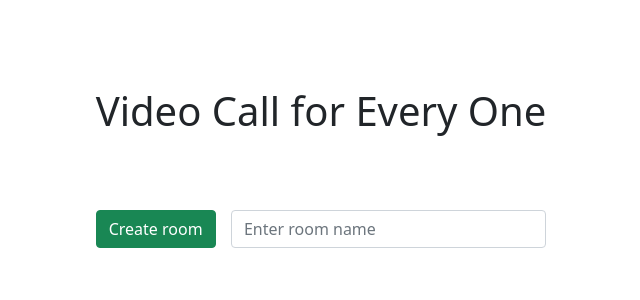
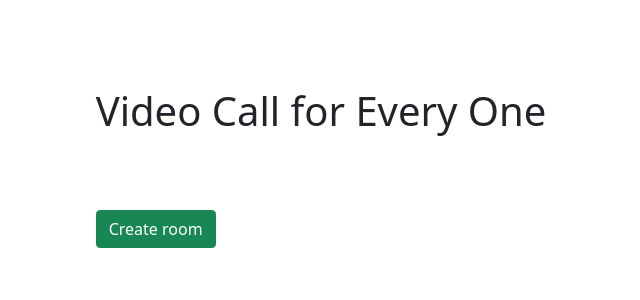
Before and after one commit to AzazelXXI/unitydesk, a FastAPI app: page / in a window 1280 px wide. Shown: the top 300 px of the page, without its empty margins (319-959 px from the left). Run offline with FastAPI, Linux system fonts and the light colour scheme; parts of the project's set-up code (start-up, migrations or seed data) failed here and were passed over.

Commit message:
minor changes

```diff
--- a/src/main.py
+++ b/src/main.py
@@ -75,8 +75,8 @@ async def websocket_endpoint(websocket: WebSocket, room_name: str, client_id: st
         app_logger.error(f"Error in websocket connection: {str(e)}")
         raise
 
-@app.get("/room/{roomName}")
-def get_video(request: Request, roomName:str):
+@app.get("/room/{roomID}")
+async def get_video(request: Request, roomID:str):
     return templates.TemplateResponse(request=request, name="index.html")
 
 # Gracefully handle asyncio.CancelledError
--- a/src/static/js/home.js
+++ b/src/static/js/home.js
@@ -1,9 +1,5 @@
 let createRoom = () => {
-    const roomName = document.getElementById("createRoom").value
-    if (roomName){
-        window.location.href = `/room/${roomName}`
-    }
-    else {
-        alert("Room Name cannot be empty")
-    }
+    let roomID = Math.random().toString(36).substring(2, 15);
+    // window.location.href = `/room/${roomID}`
+    window.open(`/room/${roomID}`, "_blank");
 }
--- a/src/static/js/index.js
+++ b/src/static/js/index.js
@@ -4,6 +4,8 @@ let peerConnection;
 let socket;
 let makingOffer = false;
 let polite = false
+
+const address = "192.168.1.15"
 
 let init = async () => {
     // Get local stream and set it to user-1
@@ -23,7 +25,7 @@ let init = async () => {
 let connect = async (callback) => {
     let roomName = decodeURIComponent(window.location.pathname.split("/")[1]);
     let clientId = Math.random().toString(36).substring(2, 15); // Tạo client_id ngẫu nhiên
-    socket = new WebSocket(`wss://192.168.100.111:8000/ws/${roomName}/${clientId}`);
+    socket = new WebSocket(`wss://${address}:8000/ws/${roomName}/${clientId}`);
 
     socket.onopen = async (_) => {
         console.log("WebSocket connected!");
@@ -246,7 +248,7 @@ document.addEventListener(
         await init();
 
         // Kiểm tra kết nối WebSocket
-        let testSocket = new WebSocket("wss://192.168.100.111:8000/ws/room/test-client");
+        let testSocket = new WebSocket(`wss://${address}:8000/ws/room/test-client`);
         testSocket.onopen = () => console.log("WebSocket connected!");
         testSocket.onerror = (error) => console.error("WebSocket error:", error);
     },
--- a/src/templates/home.html
+++ b/src/templates/home.html
@@ -11,9 +11,9 @@
                     <div>
                         <button  type="button" class="btn btn-success" onclick="createRoom()">Create room</button>
                     </div>
-                    <div class="input-container">
+                    <!-- <div class="input-container">
                         <input id="createRoom" class="form-control" placeholder="Enter room name">
-                    </div>
+                    </div> -->
                 </div>
             </div>
     </div>
```
